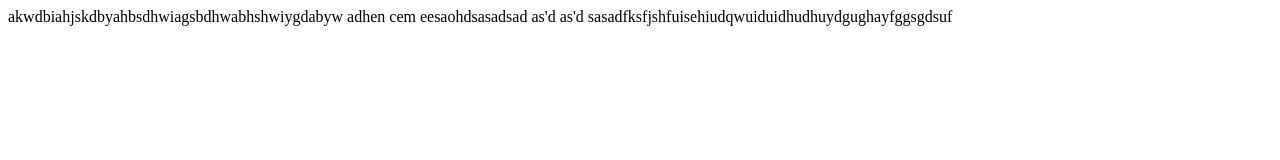
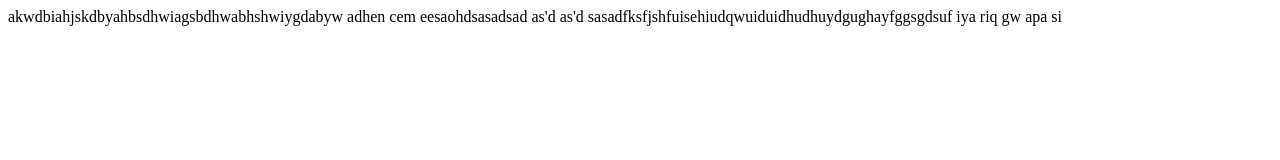
Before and after one commit to AdhenLeo/abcd, a plain HTML site: page index.html in a window 1280 px wide. Drawn offline with Linux system fonts and the light colour scheme.

Commit message:
nambah iya

```diff
--- a/index.html
+++ b/index.html
@@ -12,5 +12,7 @@
     as'd
     as'd
     sasadfksfjshfuisehiudqwuiduidhudhuydgughayfggsgdsuf
+
+    iya riq gw apa si
 </body>
 </html>
```
